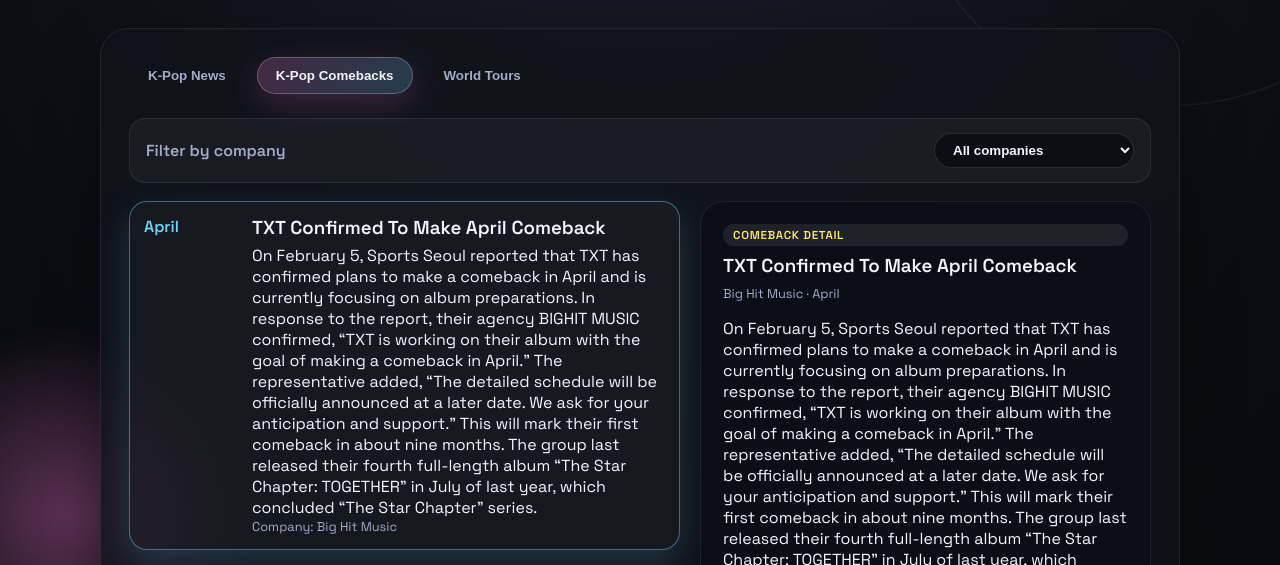
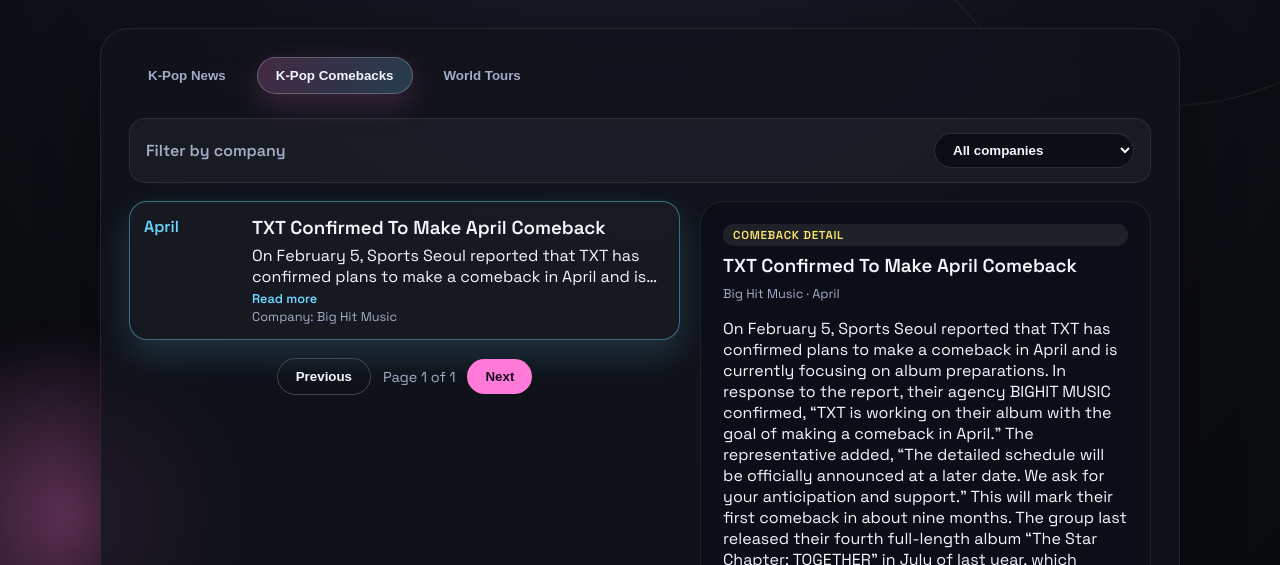
Before and after one commit to jebjebberson76/kpop-pulse, a website: page index.html in a window 1280 px wide. Both pictures are taken after a click on the tab "K-Pop Comebacks". Shown: the part 234-799 px from the top of the page. Drawn offline with Linux system fonts and the light colour scheme.

Commit message:
Clamp comeback summary and add read more

```diff
--- a/app.js
+++ b/app.js
@@ -561,6 +561,7 @@
   comebackList.innerHTML = "";
   items.forEach((item) => {
     const active = item.active !== false;
+    const summary = item.summary || "";
     const row = document.createElement("div");
     row.className = "row comeback-card";
     row.dataset.company = item.company || "Unknown";
@@ -569,7 +570,8 @@
       <div class="date">${item.date || "TBA"}</div>
       <div class="entry">
         <h3>${item.title || "Untitled"}</h3>
-        <p>${item.summary || ""}</p>
+        <p>${summary}</p>
+        ${summary ? '<span class="read-more">Read more</span>' : ""}
         <div class="meta">Company: ${item.companyLabel || item.company || "Unknown"}</div>
       </div>
     `;
--- a/styles.css
+++ b/styles.css
@@ -430,6 +430,20 @@
   margin-bottom: 6px;
 }
 
+.entry p {
+  display: -webkit-box;
+  -webkit-line-clamp: 2;
+  -webkit-box-orient: vertical;
+  overflow: hidden;
+}
+
+.read-more {
+  font-size: 0.8rem;
+  color: var(--accent-2);
+  font-weight: 600;
+  margin-top: -6px;
+}
+
 .is-hidden {
   display: none !important;
 }
```
